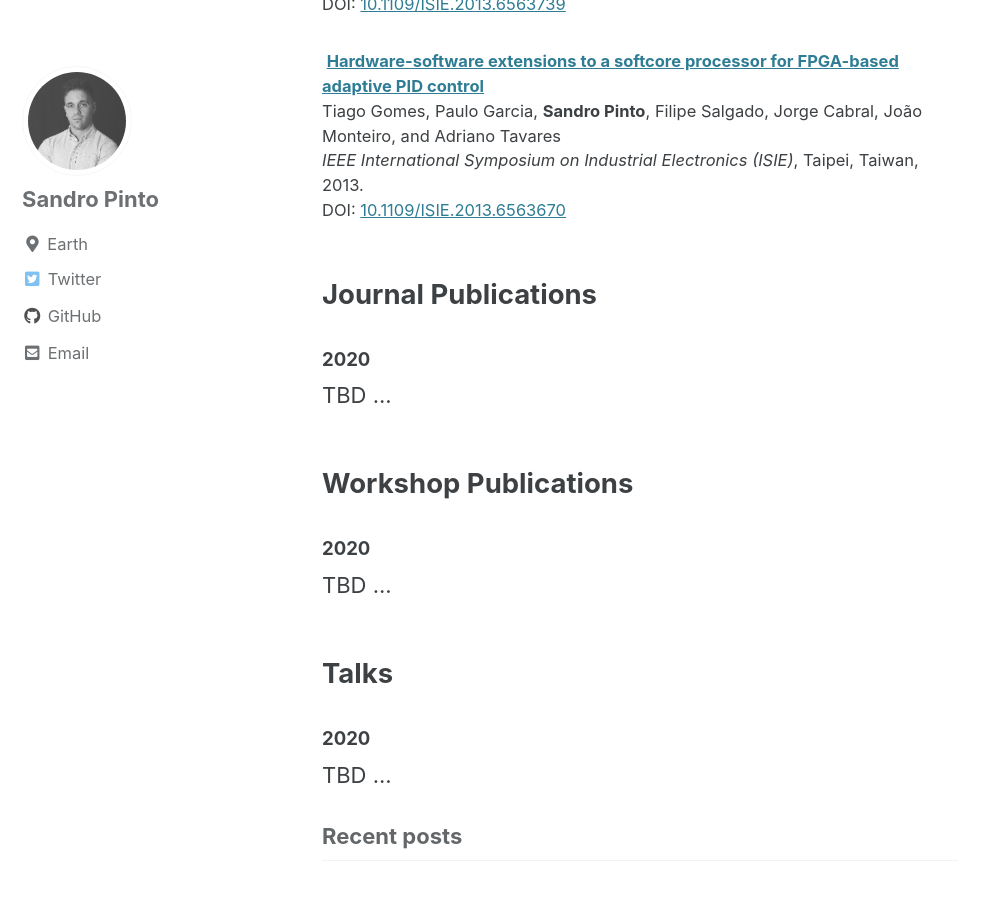
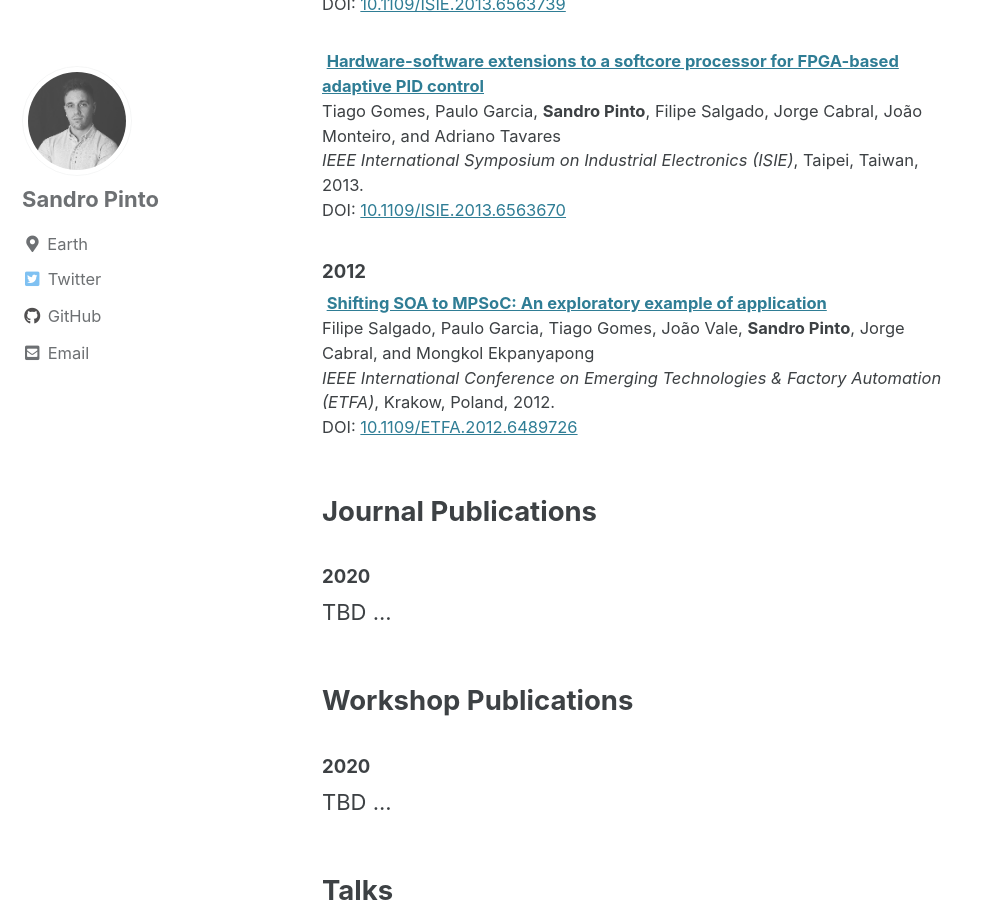
Before and after one commit to sandro2pinto/sandro2pinto.github.io, a Jekyll site: the page built from index.html, in a window 1280 px wide and 900 px high, scrolled down 5757 px. Shown: the whole window, without its empty margins (0-981 px from the left). Built offline with Jekyll 4.4.1, drawn with Linux system fonts in a browser that asks for light colours; cached includes are drawn as plain includes; the list of posts is cut into pages by our own code.

Commit message:
Add Conference publications 2012

```diff
--- a/index.html
+++ b/index.html
@@ -350,8 +350,17 @@ author_profile: true
 </div></td></small></tr>
 
 
+<small><h3 id="2012">2012</h3></small>
 
-
+<tr><small><td></td><td><div> <i class="fab fa-file-pdf-o"></i>
+    <b> <a class="pub-title" href="files/">Shifting SOA to MPSoC: An
+        exploratory example of application</a> </b>
+    <br /> Filipe Salgado, Paulo Garcia, Tiago Gomes, João Vale, <b>Sandro Pinto</b>,
+        Jorge Cabral, and Mongkol Ekpanyapong
+    <br /> <em>IEEE International Conference on Emerging Technologies & Factory Automation (ETFA)</em>,
+        Krakow, Poland, 2012.
+    <br /> DOI: <a href="https://doi.org/10.1109/ETFA.2012.6489726">10.1109/ETFA.2012.6489726</a>
+</div></td></small></tr>
 
 
 
```
